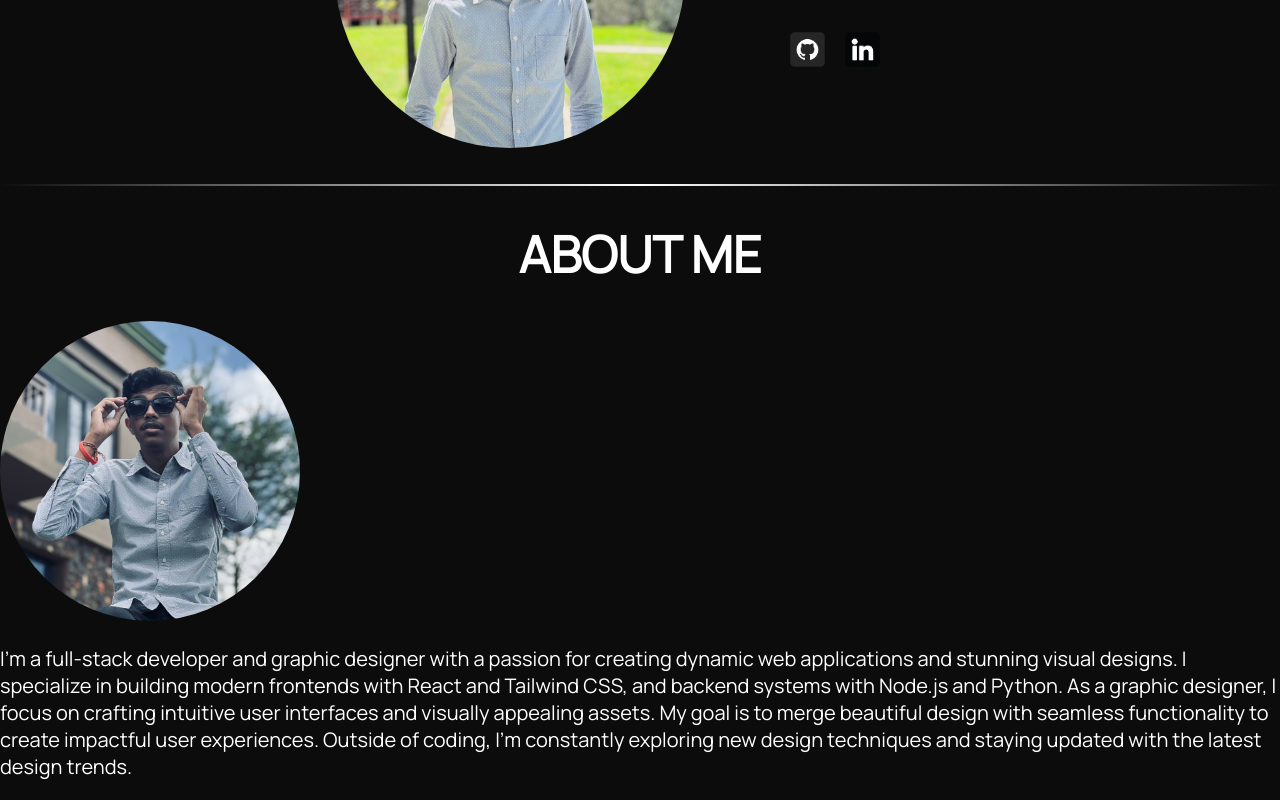
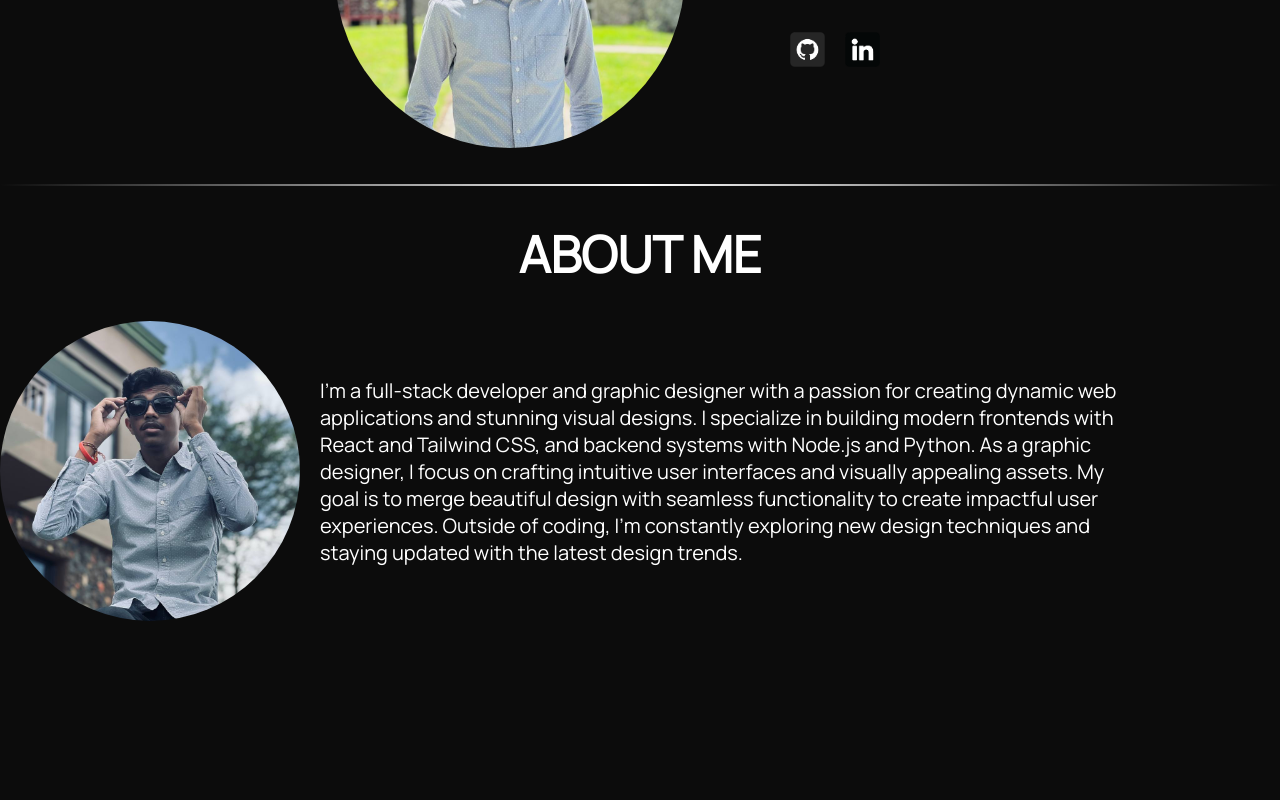
Before and after one commit to patel-vansh1607/vansh-patel, a React (Create React App) app: page / in a window 1280 px wide. Shown: the part 396-1196 px from the top of the page. After the commit the page ends 1017 px from the top, so only its background shows below. Built offline with nearby package versions, Linux system fonts and the light colour scheme.

Commit message:
styling the about me

```diff
--- a/src/App.css
+++ b/src/App.css
@@ -64,6 +64,17 @@ body{
     border-radius: 50%;
     object-fit: cover;
 }
+.facts {
+    display: flex;
+    align-items: center;
+    gap: 20px;
+
+
+}
+  .facts p{
+      max-width: 800px;
+  }
+
 
 .about-section .moreinfo h1{
     color: #ffffff;
```
